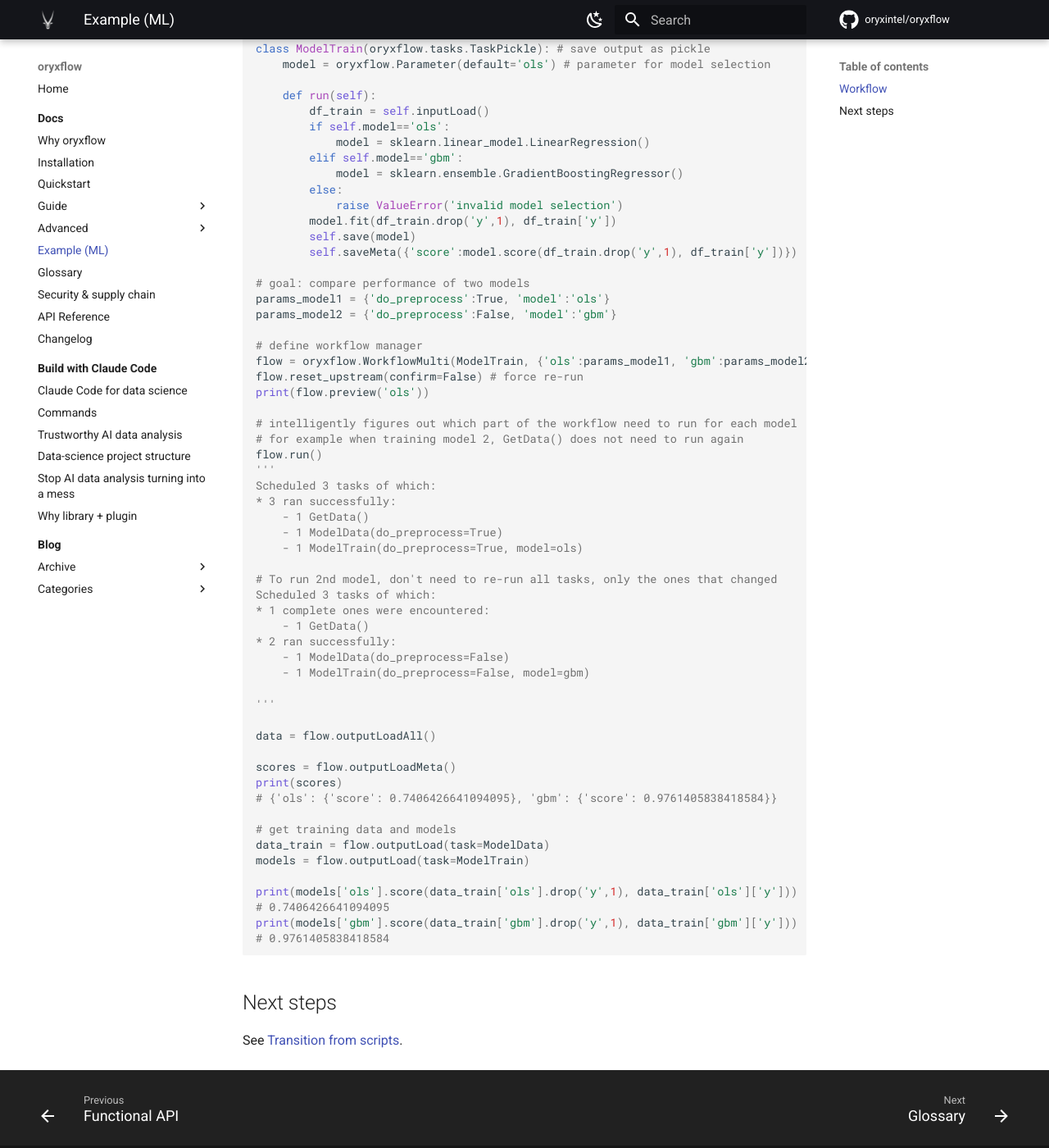
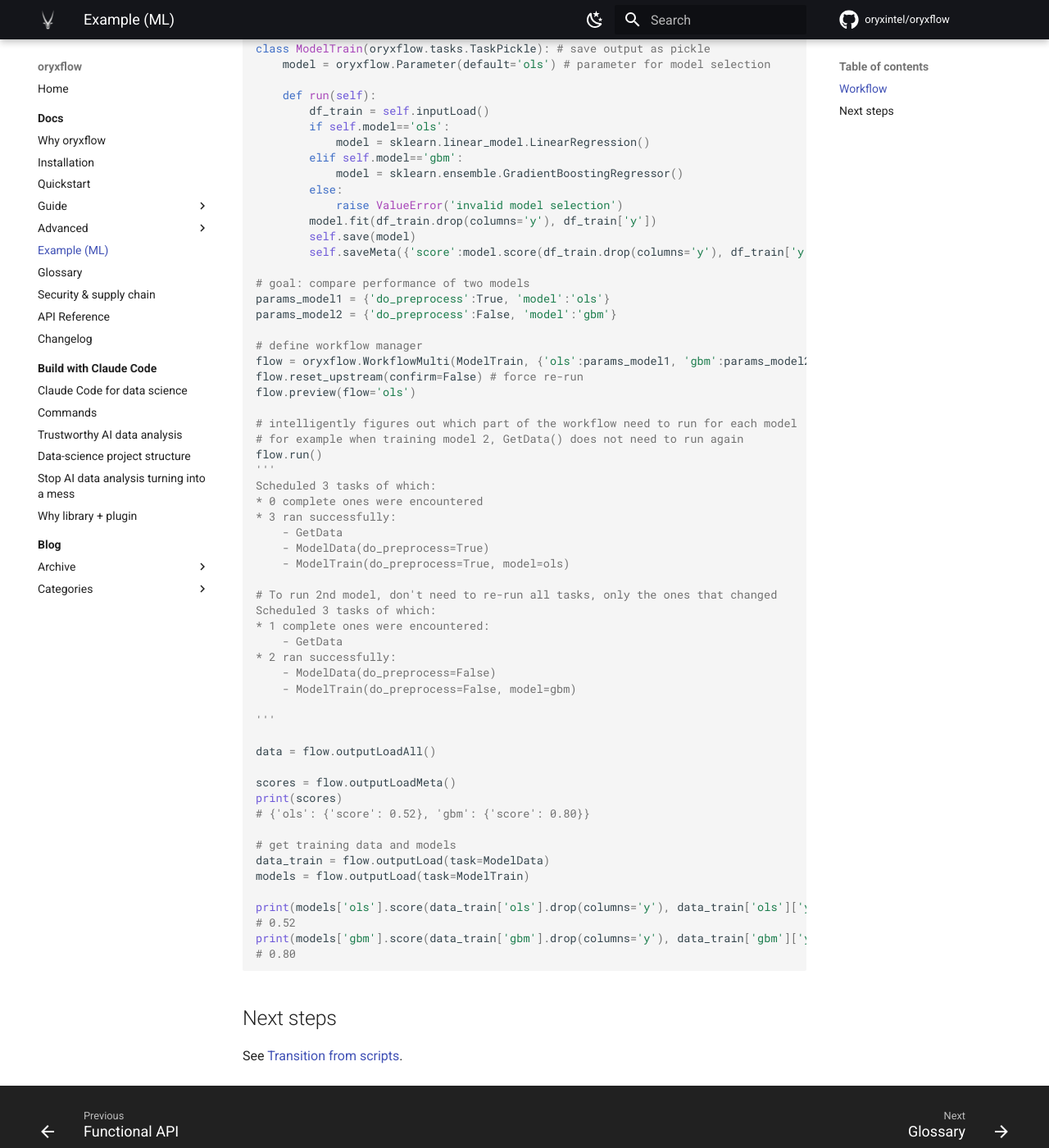
Before and after one commit to oryxintel/oryxflow, an MkDocs documentation site: the page built from docs/docs/example-ml.md, in a window 1280 px wide and 1400 px high, scrolled down 985 px. Shown: the whole window at 82% size. Built offline with MkDocs 1.6.1 and Material for MkDocs 9.7.7, drawn with Linux system fonts in a browser that asks for light colours; comment, search, counter and statistics services are not loaded; some of the changed text lies outside the part shown.

Commit message:
fix(docs): repair broken examples (sklearn, pandas, and oryxflow API rot)
Every example using sklearn.datasets.load_boston() crashed: it was removed in
scikit-learn 1.2. This included docs/docs/example-ml.md, which is a published
page in the nav, so the site shipped an example that could not run. Switched to
load_diabetes(), the regression dataset already used by the quickstart, and
refreshed the printed scores to real values.

The same files carried further rot, found while verifying:

- pandas 2.0 removed positional axis in .drop(): .drop('y', 1) now raises.
- flow.preview('ols') raised TypeError -- preview()'s first positional argument
  is tasks, not flow; it needs preview(flow='ols').
- oryxflow.Workflow({}, default=TrainAllModels) is not a valid signature;
  example-onnx.py now drives the aggregator with module-level oryxflow.run(),
  which is the only entry point that works for TaskAggregator today.
- The 'Scheduled N tasks' blocks were luigi-era text and no longer print at all
  (the summary goes through the logger, silent unless enable_logging() is
  called). Replaced with what RunResult.summary() actually reports.

example-functional.py: get_data2 declares persists = ['b'], so inputLoad()
returns a list for that dependency, and joining a list with lsuffix/rsuffix
raised 'Suffixes not supported when joining multiple DataFrames'. Select the
output by name -- inputLoad(task='input2', keys='b') -- per the documented
idiom, and drop the suffixes, which were unused anyway.

example-ml-compare2.py is an unfinished working note, not an example: it passes
an oryxflow task instance to sklearn's cross_validate() where an estimator is
expected, and its multi-model experiment loop has an empty params dict. Left in
place with a header recording how far it runs, the exact error, and each open
question, so it is not mistaken for a maintained example.

Every touched script was executed to confirm it runs. example-tf.py and
example-trading.py still need tensorflow and pandas_datareader respectively,
which is environmental rather than rot.

Co-Authored-By: Claude Opus 5 (1M context) <noreply@anthropic.com>

````diff
--- a/docs/docs/example-ml.md
+++ b/docs/docs/example-ml.md
@@ -53,9 +54,9 @@ class ModelTrain(oryxflow.tasks.TaskPickle): # save output as pickle
             model = sklearn.ensemble.GradientBoostingRegressor()
         else:
             raise ValueError('invalid model selection')
-        model.fit(df_train.drop('y',1), df_train['y'])
+        model.fit(df_train.drop(columns='y'), df_train['y'])
         self.save(model)
-        self.saveMeta({'score':model.score(df_train.drop('y',1), df_train['y'])})
+        self.saveMeta({'score':model.score(df_train.drop(columns='y'), df_train['y'])})
 
 # goal: compare performance of two models
 params_model1 = {'do_preprocess':True, 'model':'ols'}
@@ -64,25 +65,26 @@ params_model2 = {'do_preprocess':False, 'model':'gbm'}
 # define workflow manager
 flow = oryxflow.WorkflowMulti(ModelTrain, {'ols':params_model1, 'gbm':params_model2})
 flow.reset_upstream(confirm=False) # force re-run
-print(flow.preview('ols'))
+flow.preview(flow='ols')
 
 # intelligently figures out which part of the workflow need to run for each model
 # for example when training model 2, GetData() does not need to run again
 flow.run()
 '''
 Scheduled 3 tasks of which:
+* 0 complete ones were encountered
 * 3 ran successfully:
-    - 1 GetData()
-    - 1 ModelData(do_preprocess=True)
-    - 1 ModelTrain(do_preprocess=True, model=ols)
+    - GetData
+    - ModelData(do_preprocess=True)
+    - ModelTrain(do_preprocess=True, model=ols)
 
 # To run 2nd model, don't need to re-run all tasks, only the ones that changed
 Scheduled 3 tasks of which:
 * 1 complete ones were encountered:
-    - 1 GetData()
+    - GetData
 * 2 ran successfully:
-    - 1 ModelData(do_preprocess=False)
-    - 1 ModelTrain(do_preprocess=False, model=gbm)
+    - ModelData(do_preprocess=False)
+    - ModelTrain(do_preprocess=False, model=gbm)
 
 '''
 
@@ -90,16 +92,16 @@ data = flow.outputLoadAll()
 
 scores = flow.outputLoadMeta()
 print(scores)
-# {'ols': {'score': 0.7406426641094095}, 'gbm': {'score': 0.9761405838418584}}
+# {'ols': {'score': 0.52}, 'gbm': {'score': 0.80}}
 
 # get training data and models
 data_train = flow.outputLoad(task=ModelData)
 models = flow.outputLoad(task=ModelTrain)
 
-print(models['ols'].score(data_train['ols'].drop('y',1), data_train['ols']['y']))
-# 0.7406426641094095
-print(models['gbm'].score(data_train['gbm'].drop('y',1), data_train['gbm']['y']))
-# 0.9761405838418584
+print(models['ols'].score(data_train['ols'].drop(columns='y'), data_train['ols']['y']))
+# 0.52
+print(models['gbm'].score(data_train['gbm'].drop(columns='y'), data_train['gbm']['y']))
+# 0.80
 
 ```
 
--- a/docs/example-trading.py
+++ b/docs/example-trading.py
@@ -201,6 +201,3 @@ pnl strategy #3: -0.449
 # Disclaimer
 # These materials, and any other information or data conveyed in connection with these materials, is intended for informational purposes only. Under no circumstances are these materials, or any information or data conveyed in connection with such report, to be considered an offer or solicitation of an offer to buy or sell any securities of any company. Nor may these materials, or any information or data conveyed in connection with such report, be relied on in any manner as legal, tax or investment advice. The information and data is not intended to be used as the primary basis of investment decisions and nothing contained herein or conveyed in connection therewith is, or is intended to be, predictive of the movement of the market prices of the securities of the applicable company or companies. The facts and opinions presented are those of the author only and not official opinions of any financial instituion.
 #************************************************************
-
-# interactive notebook
-# https://mybinder.org/v2/gh/d6tdev/d6tflow-binder-interactive/master?filepath=example-trading.ipynb
````
Also changed, not shown: other parts of docs/docs/example-ml.md (+3 -2 lines), docs/example-functional.py (+3 -4 lines), docs/example-ml-compare-short.py (+17 -7 lines), docs/example-ml-compare.py (+16 -15 lines), docs/example-ml-compare2.py (+30 -0 lines), docs/example-onnx.py (+5 -6 lines), docs/example.py (+16 -15 lines), docs/example.ipynb.
